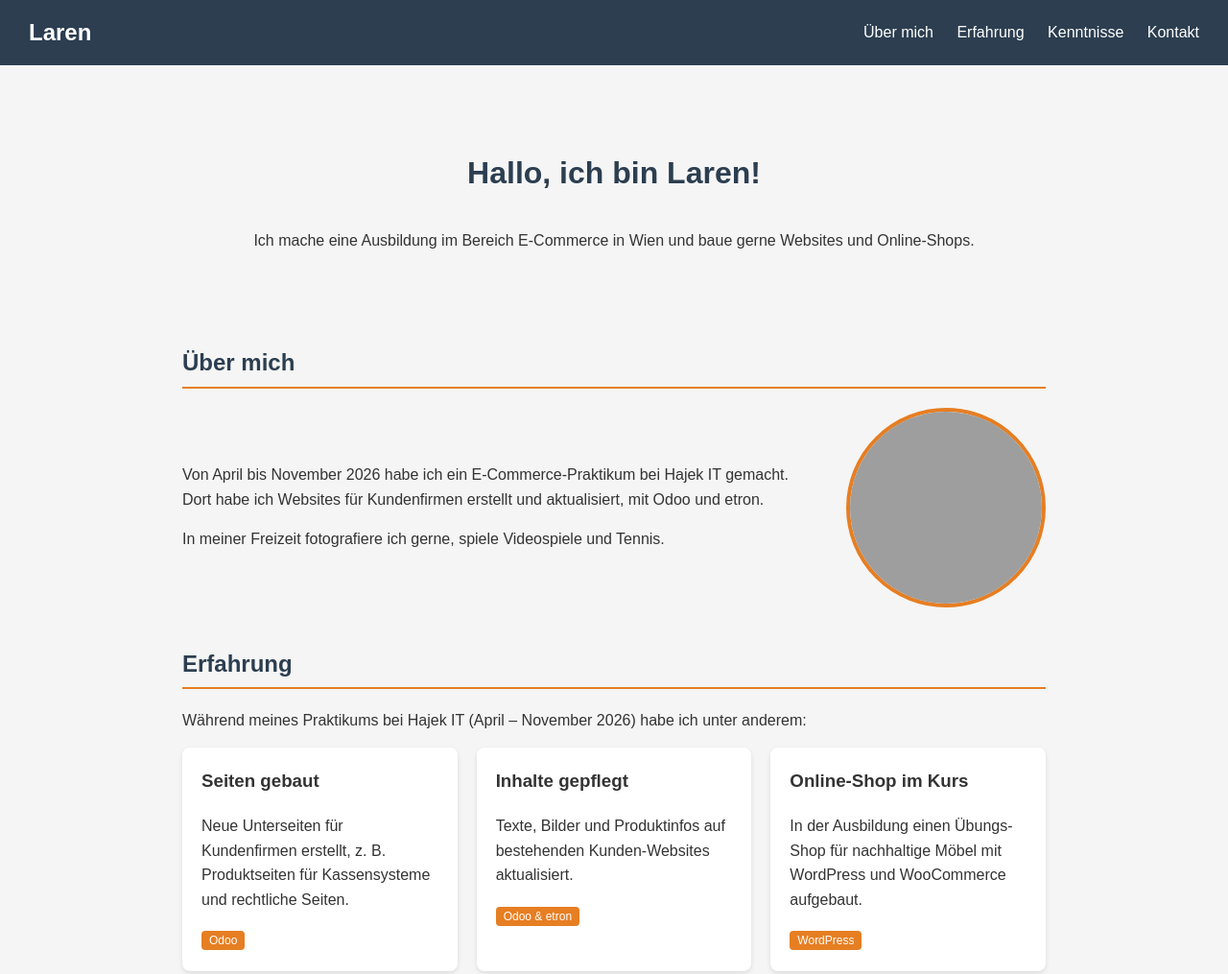
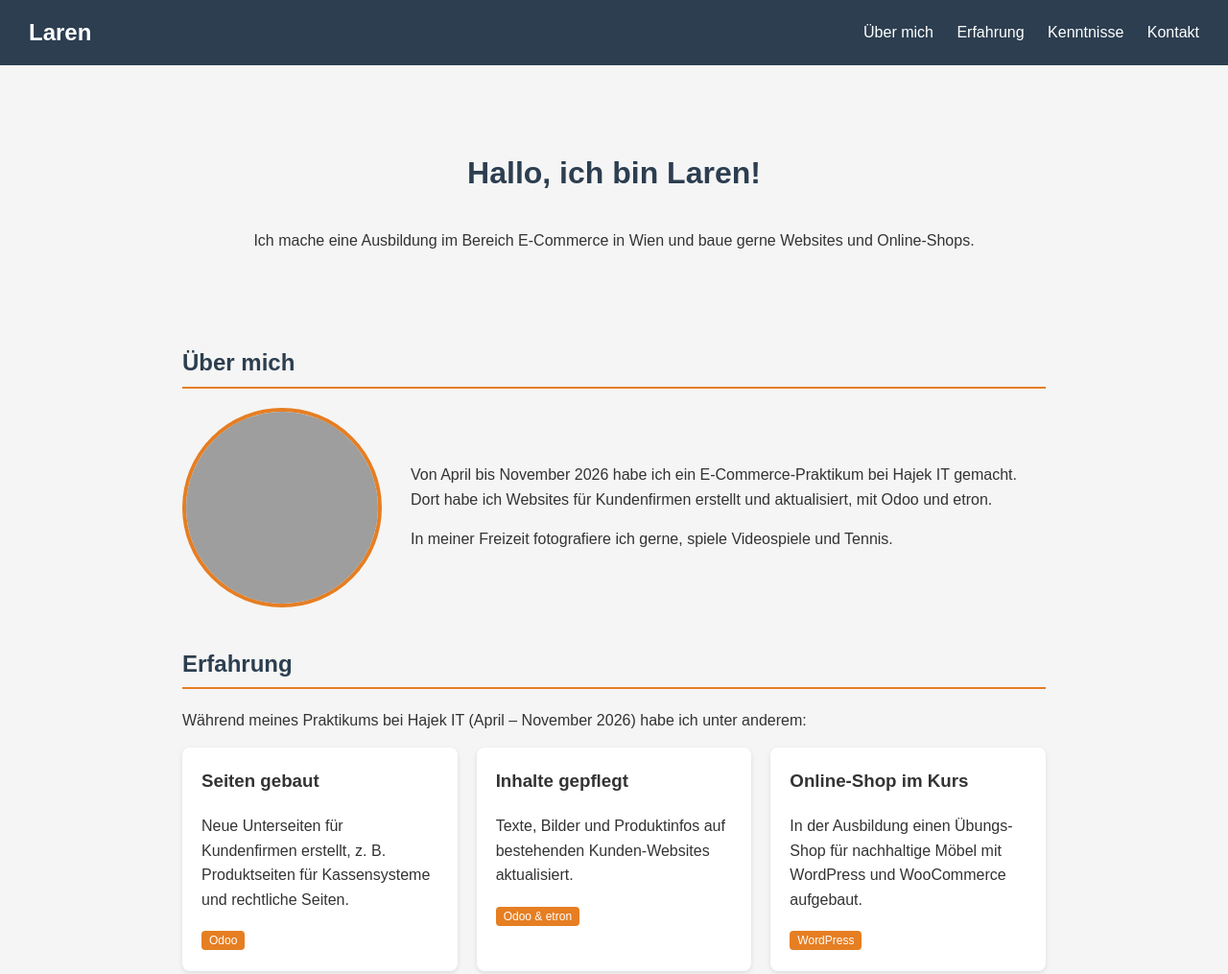
Before and after one commit to Laren-G/laren-g.github.io, a plain HTML site: page index.html in a window 1280 px wide. Shown: the top 1015 px of the page at 96% size. Drawn offline with Linux system fonts and the light colour scheme; grey boxes are pictures that could not be loaded.

Commit message:
Change flex direction for 'ueber-mich-inhalt' class

```diff
--- a/style.css
+++ b/style.css
@@ -63,6 +63,7 @@ h2 {
 /* ===== ÜBER MICH mit Foto ===== */
 .ueber-mich-inhalt {
   display: flex;                   /* Text und Foto nebeneinander */
+  flex-direction: row-reverse;     /* umgekehrte Reihenfolge: Foto links, Text rechts */
   align-items: center;             /* vertikal mittig */
   gap: 30px;                       /* Abstand zwischen Text und Foto */
 }
```
